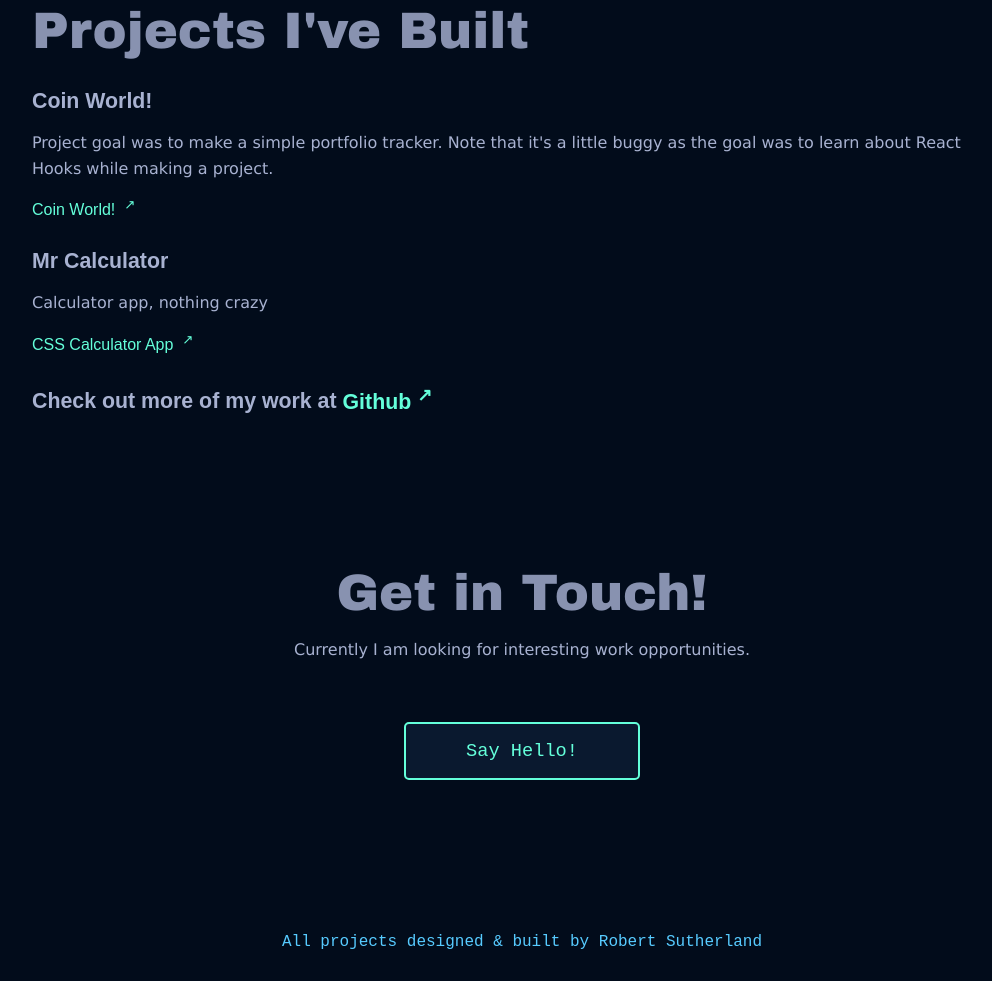
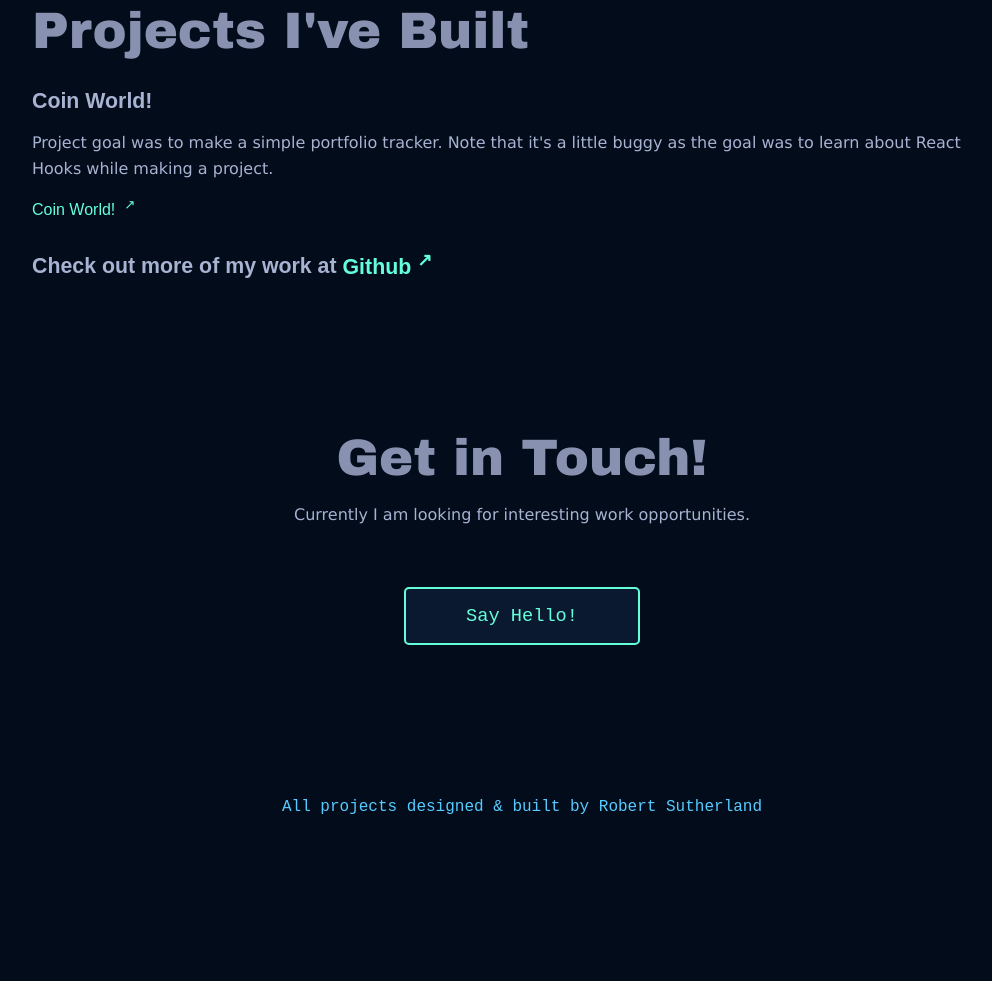
Before and after one commit to sutherb/Portfolio, a plain HTML site: page index.html in a window 1280 px wide. Shown: the part 2126-3107 px from the top of the page, without its empty margins (118-1110 px from the left). After the commit the page ends 2972 px from the top, so only its background shows below. Drawn offline with Linux system fonts and the light colour scheme.

Commit message:
disable link to calculator

```diff
--- a/index.html
+++ b/index.html
@@ -107,11 +107,13 @@
                         <p>Project goal was to make a simple portfolio tracker.  Note that it's a little buggy as the goal was to learn about React Hooks while making a project.</p>
                         <a href="http://178.128.237.20:5000/" target="_blank">Coin World!&nbsp;&nbsp;<sup>&#8599;</sup></a>
                     </article>
+<!--  Will enable this when it's ready!
                     <article>
                         <h3>Mr Calculator</h3>
                         <p>Calculator app, nothing crazy</p>
-                        <a href="#"  target="_blank">CSS Calculator App&nbsp;&nbsp;<sup>&#8599;</sup></a>
+                        <a href="/pages/calculator"  target="_blank">CSS Calculator App&nbsp;&nbsp;<sup>&#8599;</sup></a>
                     </article>
+-->
                     <h3>Check out more of my work at <a href="https://github.com/sutherb" target="_blank">Github <sup>&#8599;</sup></a></h3>
                     <div></div>
                 </section>
```
Also changed, not shown: calculator/index.html (added).
